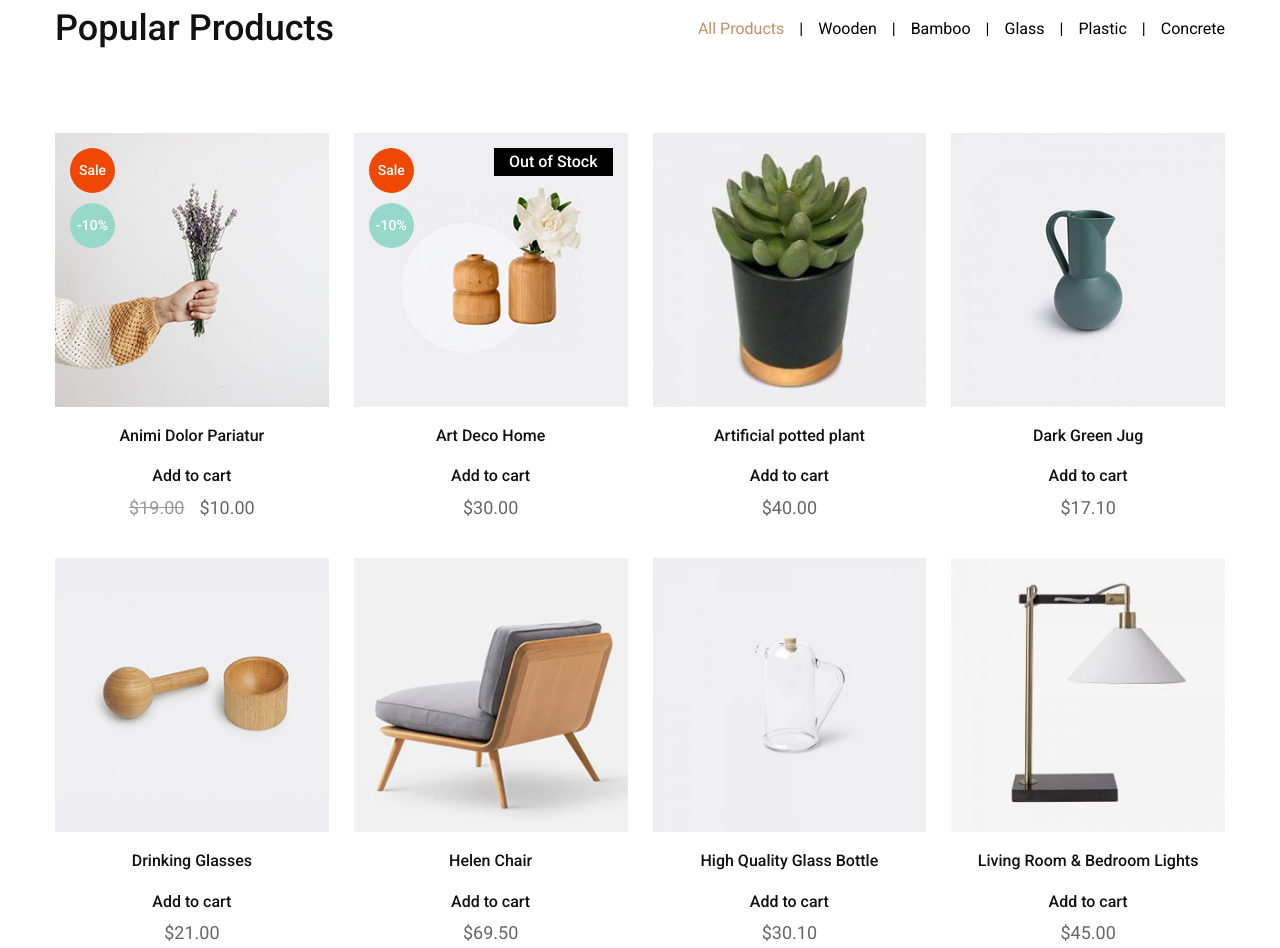
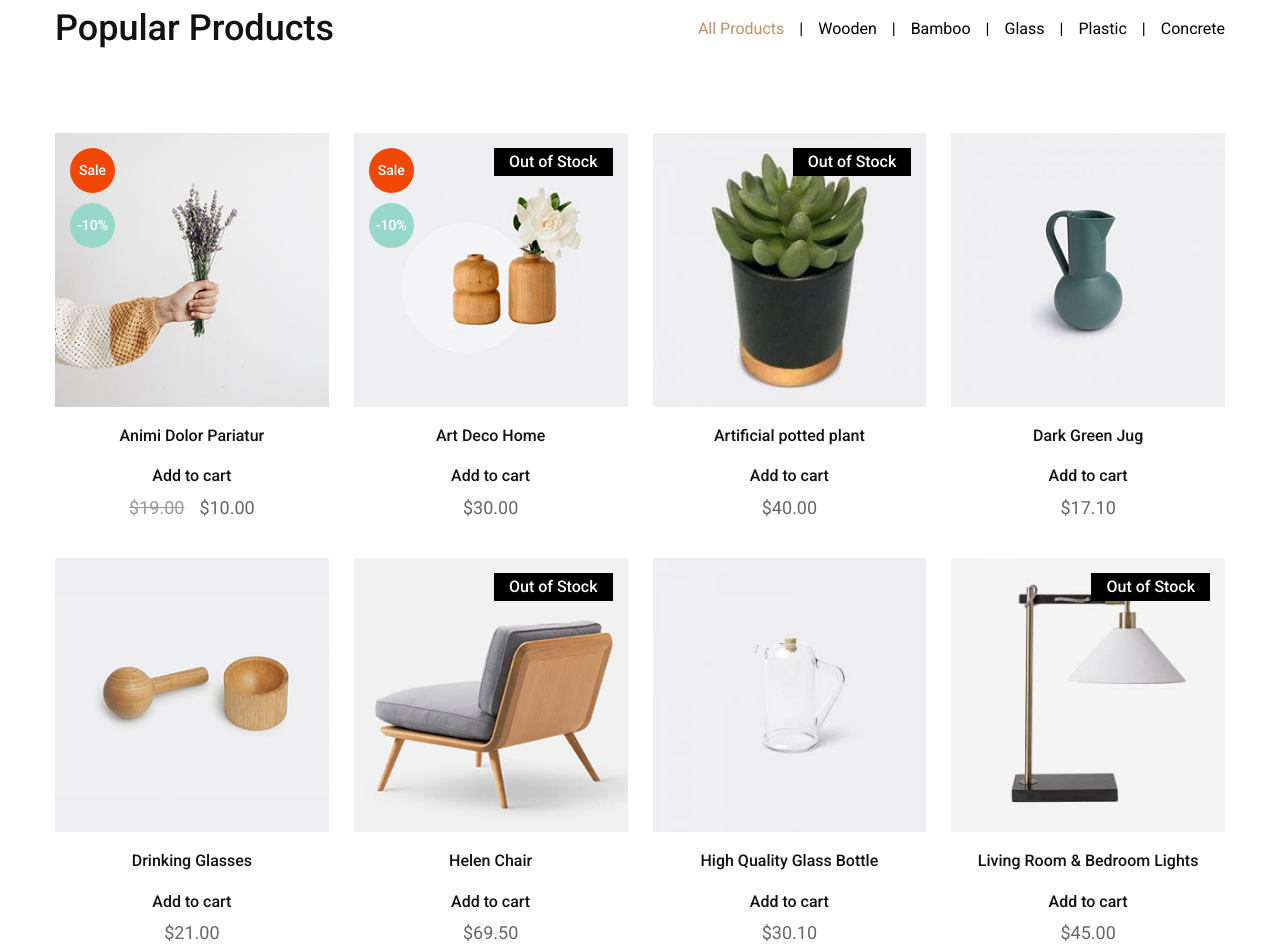
Before and after one commit to SwaroopArya65/Task-1, a plain HTML site: page index.html in a window 1280 px wide. Shown: the part 1675-2623 px from the top of the page. Drawn offline with nearby package versions, Linux system fonts and the light colour scheme; a web font is replaced by a local one.

Commit message:
adding item

```diff
--- a/index.html
+++ b/index.html
@@ -572,6 +572,7 @@
                     </li>
 
                   </ul>
+                  <div class="card-badge">Out of Stock</div>
                 </a>
 
                 <div class="card-content">
@@ -713,6 +714,7 @@
                     </li>
 
                   </ul>
+                  <div class="card-badge">Out of Stock</div>
                 </a>
 
                 <div class="card-content">
@@ -807,6 +809,7 @@
                     </li>
 
                   </ul>
+                  <div class="card-badge">Out of Stock</div>
                 </a>
 
                 <div class="card-content">
```
